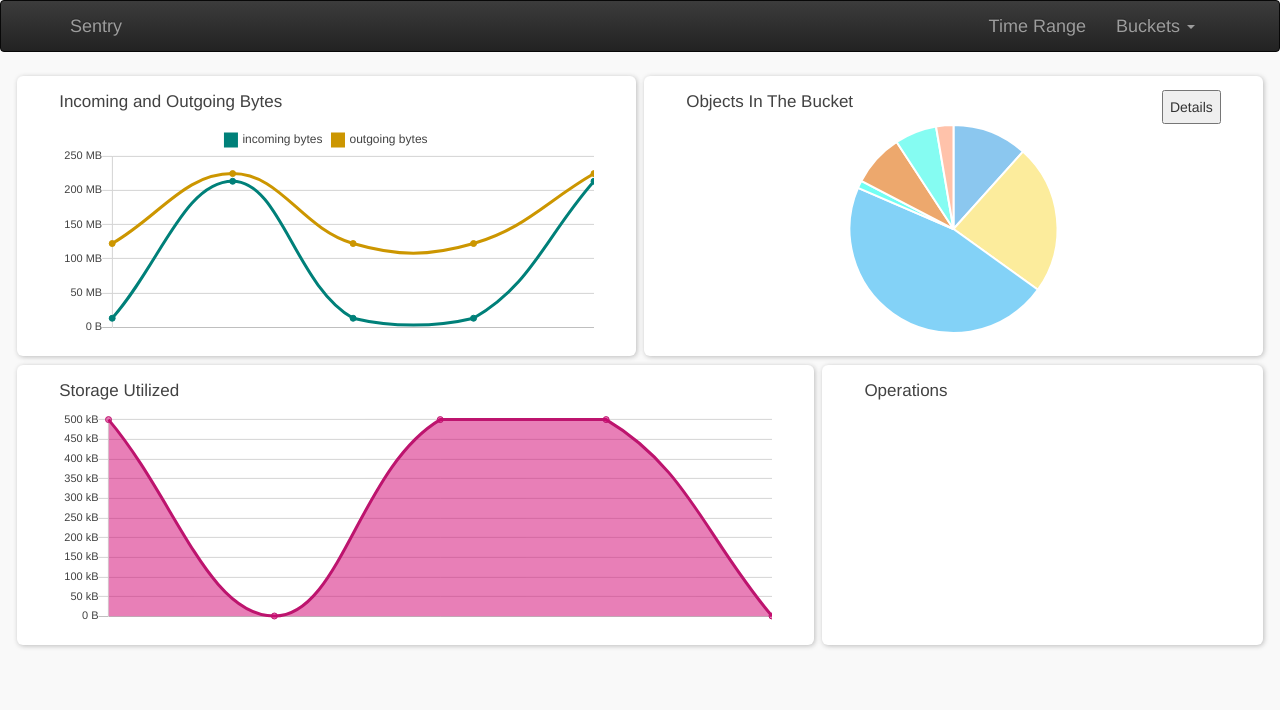
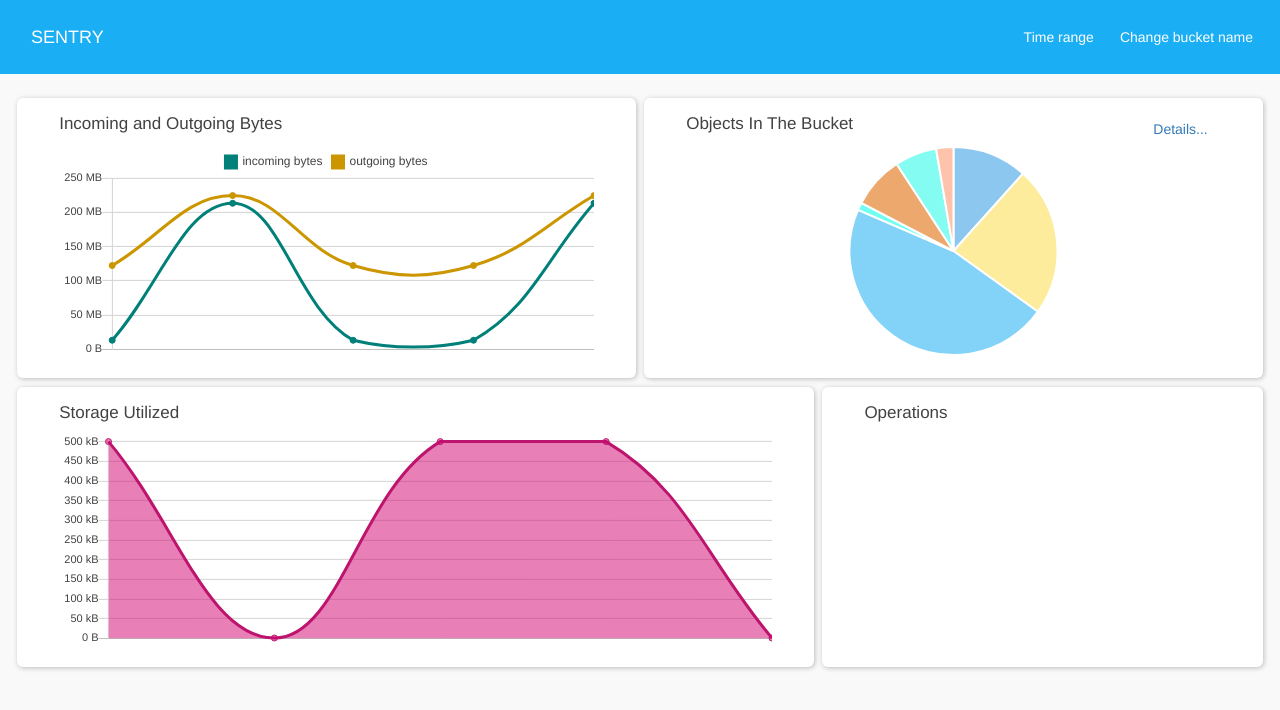
Before and after one commit to tomasbisi/zenko_ui_frontend, a React (Create React App) app: page / in a window 1280 px wide. Shown: the top 710 px of the page. Built offline with nearby package versions, Linux system fonts and the light colour scheme.

Commit message:
changed header

```diff
--- a/package.json
+++ b/package.json
@@ -6,12 +6,15 @@
     "aws-sdk": "^2.117.0",
     "bootstrap": "^3.3.7",
     "chart.js": "^2.6.0",
+    "radium": "^0.19.5",
     "randomcolor": "^0.5.3",
     "react": "^15.6.1",
     "react-addons-css-transition-group": "^15.6.0",
     "react-bootstrap": "^0.31.2",
+    "react-bootstrap-navbar": "^1.1.0",
     "react-chartjs-2": "^2.6.2",
     "react-dom": "^15.6.1",
+    "react-modal-box": "^1.0.3",
     "react-popup": "^0.8.0",
     "react-scripts": "1.0.13",
     "react-table": "^6.5.3",
--- a/src/Components/Chart.js
+++ b/src/Components/Chart.js
@@ -3,6 +3,8 @@ import React, { Component } from 'react';
 import { Line, Pie } from 'react-chartjs-2';
 import Operations from './OperationsTable';
 import ObjectDetails from './ObjectDetailsTable';
+import { Button } from 'react-bootstrap';
+
 import '../css/Chart.css';
 
 class Chart extends Component {
@@ -291,7 +293,7 @@ class Chart extends Component {
 					<div className='chart-objects'>
 						<div className='objects-header'>
 							<p className='title'>Objects In The Bucket</p>
-							<input type='button' value='Details' onClick={this.handleClick.bind(this)}/>
+							<Button type='button' bsStyle="link" onClick={this.handleClick.bind(this)}>Details...</Button>
 						</div>
 						{active ? (
 							<ObjectDetails objects={this.state.objects} />
--- a/src/Dashboard.css
+++ b/src/Dashboard.css
@@ -3,3 +3,19 @@
 	width: 100%;
 	background-color: #f9f9f9;
 }
+
+.header {
+	background-color: #1aaff4;
+	padding: 1em;
+	/*padding-bottom: 1em;*/
+	display: flex;
+	flex-direction: row;
+}
+
+.header > Button {
+	color: white;
+}
+
+.header > #Sentry {
+	margin-right: auto;
+}
--- a/src/Dashboard.js
+++ b/src/Dashboard.js
@@ -1,6 +1,6 @@
 import React, { Component, Datacall } from 'react';
 import logo from './logo.svg';
-import { Nav, Navbar, NavItem, NavDropdown, MenuItem, Popover, Tooltip, OverlayTrigger, Button, Modal} from 'react-bootstrap';
+import { Button, Modal} from 'react-bootstrap';
 import './Dashboard.css';
 import Chart from './Components/Chart'
 import DataCall from './Datacall';
@@ -114,37 +114,21 @@ class Dashboard extends Component {
 		this.state = {
 			timeRange: {},
 			bucketName: {},
-			data: []
+			data: [],
+			showTimeRange: false,
+			showBucketName: false
 		}
 	}
 
 
   componentWillMount() {
-    // this.getData();
-    // alert(this.state.data);
-    // console.log("TEST 2:");
-    // console.log(this.state.data);
     this.setState({
       data:data_chart,
       objects: objects
     });
   }
 
-
-
-  // getData() {
-  //   // Ajax calls here
-  //   let datacall = new DataCall();
-
-  //   // datacall.query();
-  //   this.setState({
-  //     data: data_chart,
-  //     data: datacall.getData(),
-	 //  objects: objects
-  //   });
-  // }
-
-handleSubmit(e) {
+  handleSubmitTimeRange(e) {
 	  return new Promise((resolve, reject) => {
 		  if (
 			  this.refs.startDate.value === '' ||
@@ -188,8 +172,14 @@ handleSubmit(e) {
 			  resolve(this.state.data);
 		  }
 		  e.preventDefault();
-		this.setState({ show: false});
+		  this.setState({ showTimeRange: false});
 	  });
+  }
+
+
+	// TODO: Change bucket Name
+  handleSubmitBucketName(e) {
+	  this.setState({ showBucketName: false});
   }
 
 
@@ -203,35 +193,31 @@ handleSubmit(e) {
     e.preventDefault();
   }
 
+  openTimeRangeWindow(e) {
+	  this.setState({ showTimeRange: true });
+  }
+
+  openBucketNameWindow(e) {
+	  this.setState({ showBucketName: true });
+  }
+
   render() {
 
-     let close = () => this.setState({ show: false});
+     let closeTimeRange = () => this.setState({ showTimeRange: false});
+     let closeBucketName = () => this.setState({ showBucketName: false});
 
     return (
 
       <div className="App">
-
-        <p className="App-intro">
-              <Navbar inverse collapseOnSelect>
-          <Navbar.Header>
-            <Navbar.Brand>
-              <a>Sentry</a>
-            </Navbar.Brand>
-            <Navbar.Toggle />
-          </Navbar.Header>
-
-           <Navbar.Collapse>
-            <Nav>
-            </Nav>
-            <Nav pullRight>
-                         <NavItem onClick={() => this.setState({ show: true})}>Time Range
-
-                        <div className="modal-container">
-                         <Modal show={this.state.show} onHide={close} container={this} aria-labelledby="contained-modal-title">
-                          <Modal.Header closeButton>
+		  <div className="header">
+			  <Button id="Sentry" bsStyle="link" bsSize="large">SENTRY</Button>
+			  <Button id="link" bsStyle="link" onClick={this.openTimeRangeWindow.bind(this)}>Time range</Button>
+			  <Button id="link" bsStyle="link" onClick={this.openBucketNameWindow.bind(this)}>Change bucket name</Button>
+		  </div>
+	  <Modal show={this.state.showTimeRange} onHide={closeTimeRange} container={this} aria-labelledby="contained-modal-title">
 	  <Modal.Body>
-                              <div className="BucketInfo">
-                                <form onSubmit={this.handleSubmit.bind(this)}>
+	  <div>
+	  <form onSubmit={this.handleSubmitTimeRange.bind(this)}>
  	 <div>
  		 <br />
  		 <label style={{color:'black'}}>Start Date & Time</label><br />
@@ -244,33 +230,32 @@ handleSubmit(e) {
  		 <input style={{margin:'5px'}} type="date" ref="endDate" />
  		 <input type="time" ref="endTime" />
  	 </div>
+ 	 <div className="buttons">
  		 <br />
-                                    <input type="submit" value="Submit" />
+ 		 <Button onClick={closeTimeRange}>Cancel</Button>
+ 		 <Button bsStyle="primary" type="submit">Submit</Button>
+ 	 </div>
  	 </form>
 	 </div>
 	  </Modal.Body>
-                          </Modal.Header>
 
-                           <Modal.Footer>
-                            <Button onClick={close}>Close</Button>
-                           </Modal.Footer>
 	  </Modal>
+
+	  <Modal show={this.state.showBucketName} onHide={closeBucketName} container={this} aria-labelledby="contained-modal-title">
+	  <Modal.Body>
+	  <div>
+			<h4>Enter bucket name</h4>
+			<input type="text" placeholder="Bucket name" />
+			<div className="buttons">
+				<br />
+				<Button onClick={closeBucketName}>Cancel</Button>
+				<Button bsStyle="primary" onClick={this.handleSubmitBucketName.bind(this)}>Submit</Button>
 			</div>
-              </NavItem>
-                <NavDropdown eventKey={3} title="Buckets" id="basic-nav-dropdown">
-                  <MenuItem eventKey={3.1}>Bucket 1</MenuItem>
-                  <MenuItem eventKey={3.2}>Buchet 2</MenuItem>
-                  <MenuItem eventKey={3.3}>Bucket 3</MenuItem>
-                  <MenuItem divider />
+		</div>
+	  </Modal.Body>
+	  </Modal>
 
-                </NavDropdown>
-              </Nav>
-          </Navbar.Collapse>
-          </Navbar>
-          </p>
-
-
-
+		  <br />
             <Chart data={this.state.data} objects={this.state.objects} textColor='#424242' gridColor='hsla(0, 0%, 75%, 0.84)'/>
 
 
@@ -281,3 +266,60 @@ handleSubmit(e) {
 }
 
 export default Dashboard;
+// <p className="App-intro">
+// <Navbar inverse collapseOnSelect>
+// <Navbar.Header>
+// <Navbar.Brand>
+// <a>Sentry</a>
+// </Navbar.Brand>
+// <Navbar.Toggle />
+// </Navbar.Header>
+//
+// <Navbar.Collapse>
+// <Nav>
+// </Nav>
+// <Nav pullRight>
+// <NavItem onClick={() => this.setState({ show: true})}>Time Range
+//
+// <div className="modal-container">
+// <Modal show={this.state.show} onHide={close} container={this} aria-labelledby="contained-modal-title">
+// <Modal.Header closeButton>
+// <Modal.Body>
+// <div className="BucketInfo">
+// <form onSubmit={this.handleSubmit.bind(this)}>
+// <div>
+// <br />
+// <label style={{color:'black'}}>Start Date & Time</label><br />
+// <input style={{margin:'5px'}} type="date" ref="startDate" />
+// <input type="time" ref="startTime" />
+// </div>
+// <div>
+// <br />
+// <label style={{color:'black'}}>End Date & Time</label><br />
+// <input style={{margin:'5px'}} type="date" ref="endDate" />
+// <input type="time" ref="endTime" />
+// </div>
+// <br />
+// <input type="submit" value="Submit" />
+// </form>
+// </div>
+// </Modal.Body>
+// </Modal.Header>
+//
+// <Modal.Footer>
+// <Button onClick={close}>Close</Button>
+// </Modal.Footer>
+// </Modal>
+// </div>
+// </NavItem>
+// <NavDropdown eventKey={3} title="Buckets" id="basic-nav-dropdown">
+// <MenuItem eventKey={3.1}>Bucket 1</MenuItem>
+// <MenuItem eventKey={3.2}>Buchet 2</MenuItem>
+// <MenuItem eventKey={3.3}>Bucket 3</MenuItem>
+// <MenuItem divider />
+//
+// </NavDropdown>
+// </Nav>
+// </Navbar.Collapse>
+// </Navbar>
+// </p>
--- a/src/css/Chart.css
+++ b/src/css/Chart.css
@@ -69,6 +69,6 @@
 	flex-direction: row;
 }
 
-.objects-header > input[type='button'] {
+.objects-header > Button {
 	margin-left: auto;
 }
```
Also changed, not shown: 1 other file (tests, documents, lock files or other folders). Lines whose indentation alone changed are shown as unchanged.
